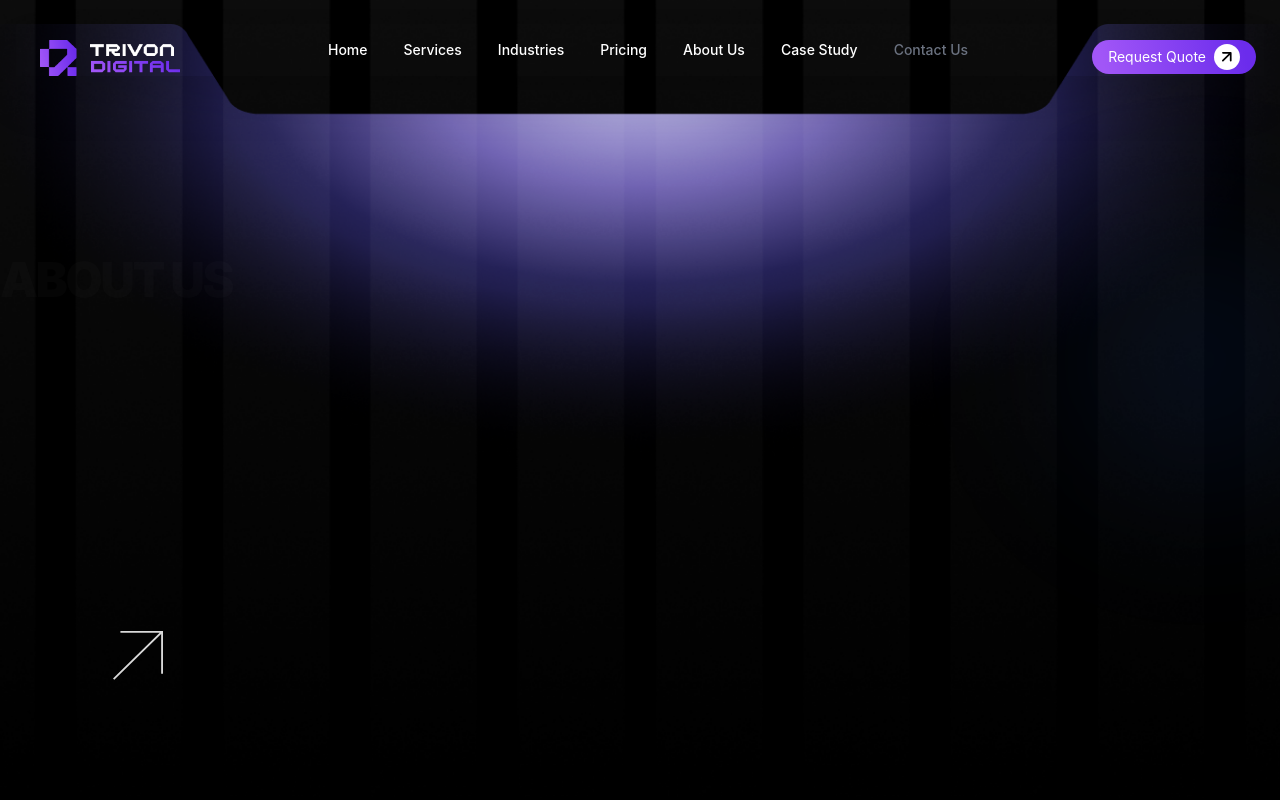
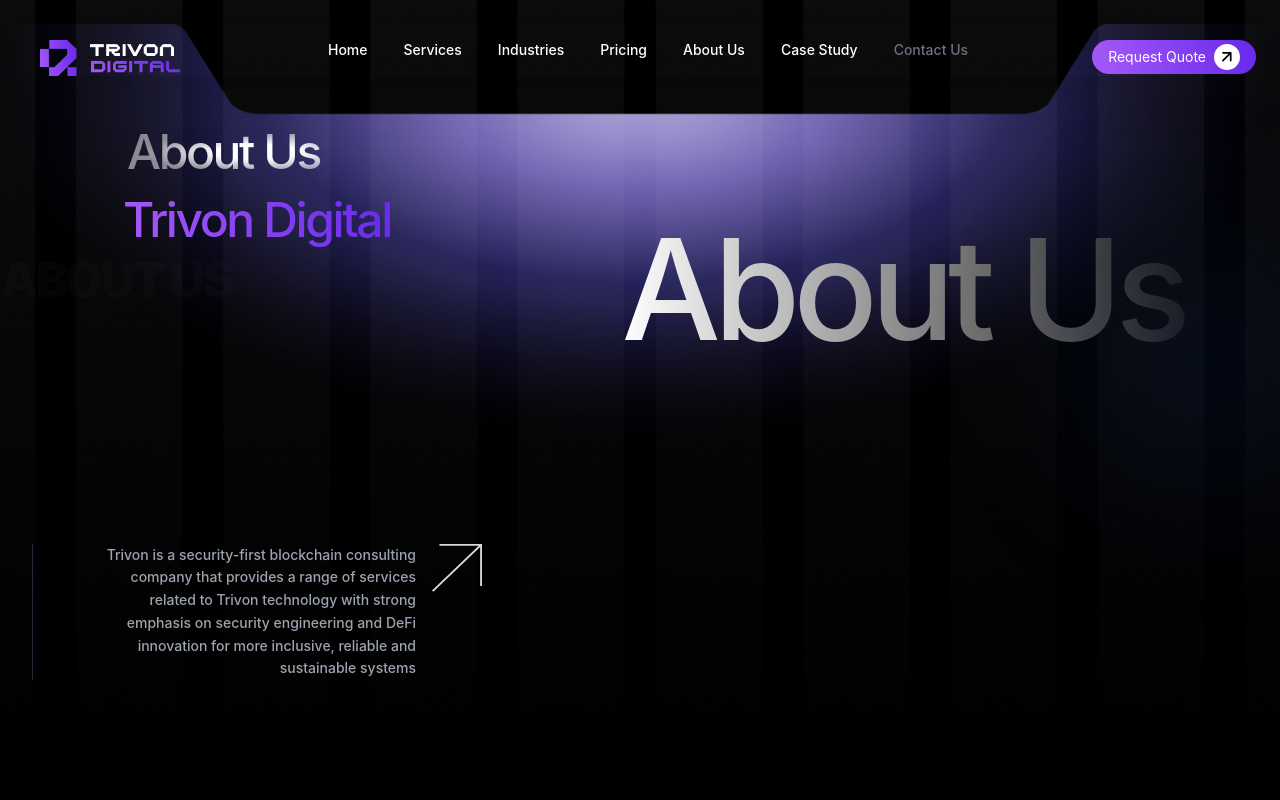
Before and after one commit to MDevHubPro/trivon_web_app, a Next.js app: page /about-us in a window 1280 px wide. Shown: the top 800 px of the page. Built offline with nearby package versions, Linux system fonts and the light colour scheme.

Commit message:
herosections updated

```diff
--- a/src/app/about-us/Herosection.tsx
+++ b/src/app/about-us/Herosection.tsx
@@ -61,7 +61,7 @@
 
                             <div>
                                 <h2
-                                    className="md:text-[140px] text-[100px] font-medium mb-2 tracking-tighter pr-16"
+                                    className="md:text-[140px] text-[100px] text-nowrap font-medium mb-2 tracking-tighter pr-16"
                                     style={{
                                         background: "linear-gradient(90deg, #FFFFFF 0%, #000000 100%)",
                                         WebkitBackgroundClip: "text",
--- a/src/app/about-us/page.tsx
+++ b/src/app/about-us/page.tsx
@@ -9,13 +9,14 @@
 import VisionMissionSection from '@/components/VisionMissionSection';
 import StatsSection from '@/components/StatsSection';
 import Image from 'next/image';
-import Herosection from './Herosection';
+import HeroSection from './Herosection';
 
 export default function AboutPage() {
   return (
     <main className="min-h-screen bg-black text-white selection:bg-purple-500/30">
 
-      <Herosection />
+      <HeroSection heading_one={"About Us"} heading_two={'Trivon Digital'} text={"Trivon is a security-first blockchain consulting company that provides a range of services related to Trivon technology with strong emphasis on security engineering and DeFi innovation for more inclusive, reliable and sustainable systems"} main_heading={"About Us"} />
+
 
       <VisionMissionSection />
 
```
